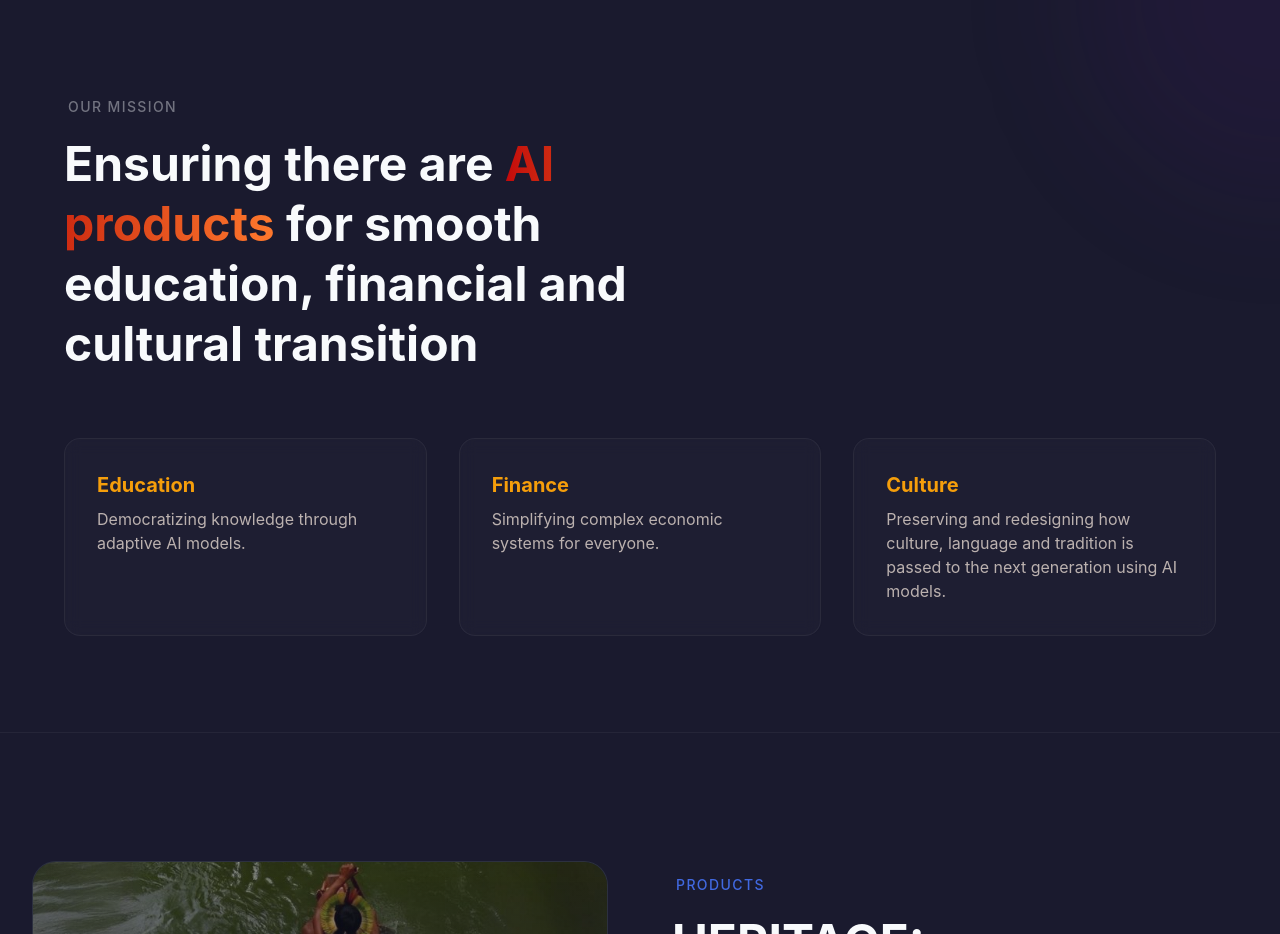
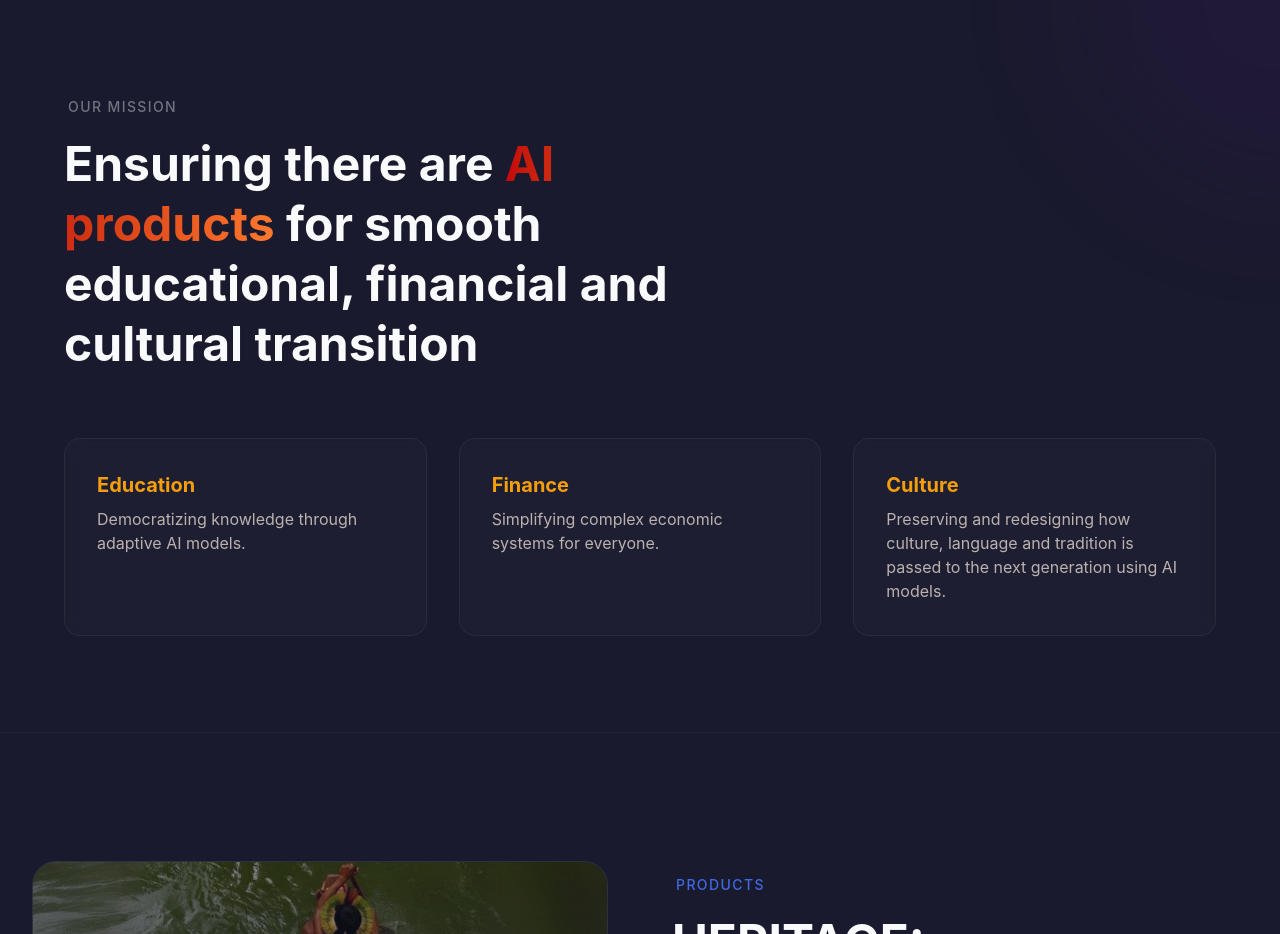
Before and after one commit to NorthVerse/AEVON-landingpage-and-game-, a React (Vite) app: page / in a window 1280 px wide. Shown: the part 802-1736 px from the top of the page. Built offline with nearby package versions, Linux system fonts and the light colour scheme.

Commit message:
Fix typo: education to educational in Mission heading

```diff
--- a/src/components/Mission.jsx
+++ b/src/components/Mission.jsx
@@ -21,7 +21,7 @@ const Mission = () => {
                     <span className="text-sm font-medium text-aevon-white/40 uppercase tracking-widest pl-1">Our Mission</span>
                     <h2 className="text-3xl md:text-4xl lg:text-5xl font-bold mt-4 max-w-2xl text-aevon-white leading-tight">
                         Ensuring there are <span className="text-gradient">AI products</span> for smooth <br className="hidden md:block" />
-                        education, financial and cultural transition
+                        educational, financial and cultural transition
                     </h2>
                 </motion.div>
 
```
